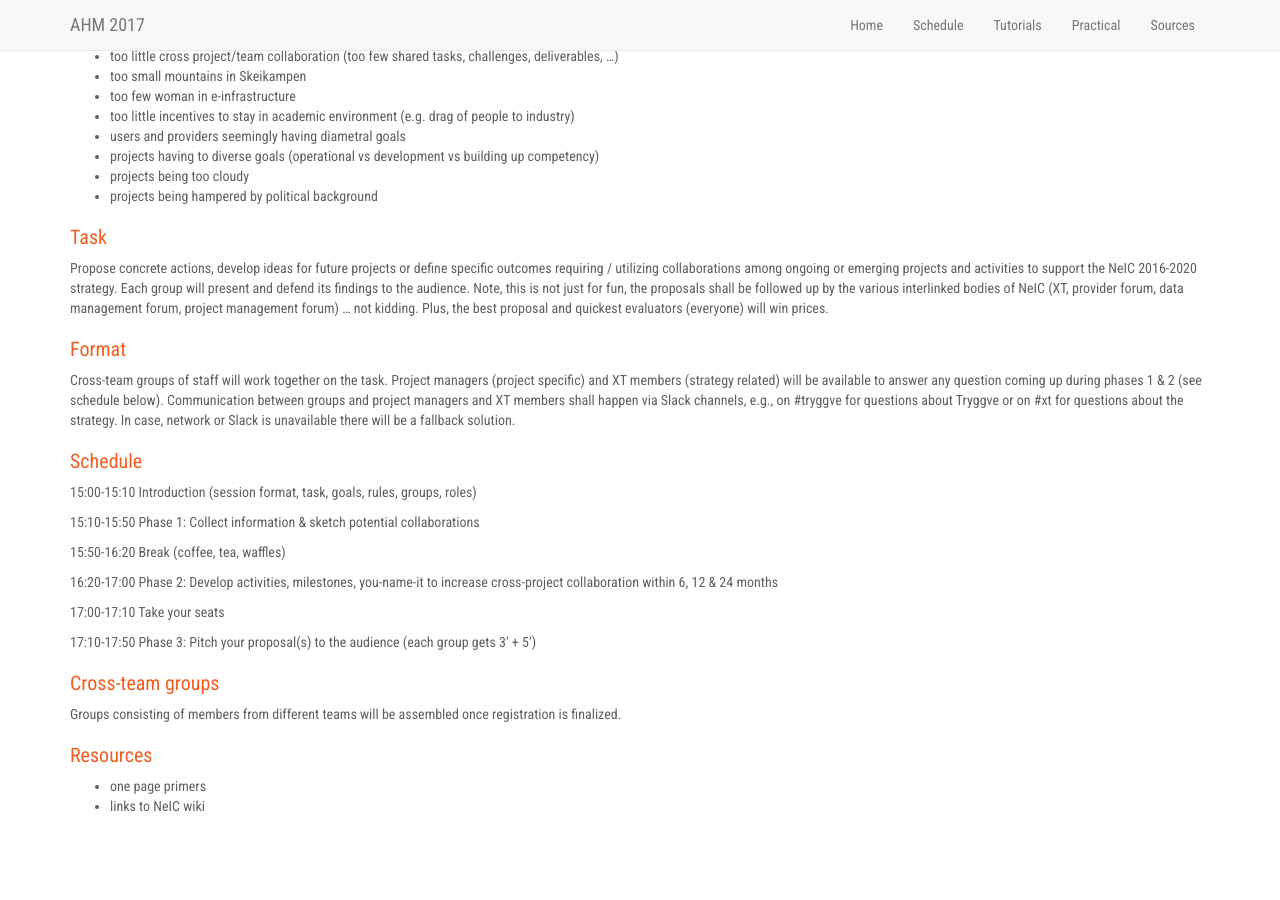
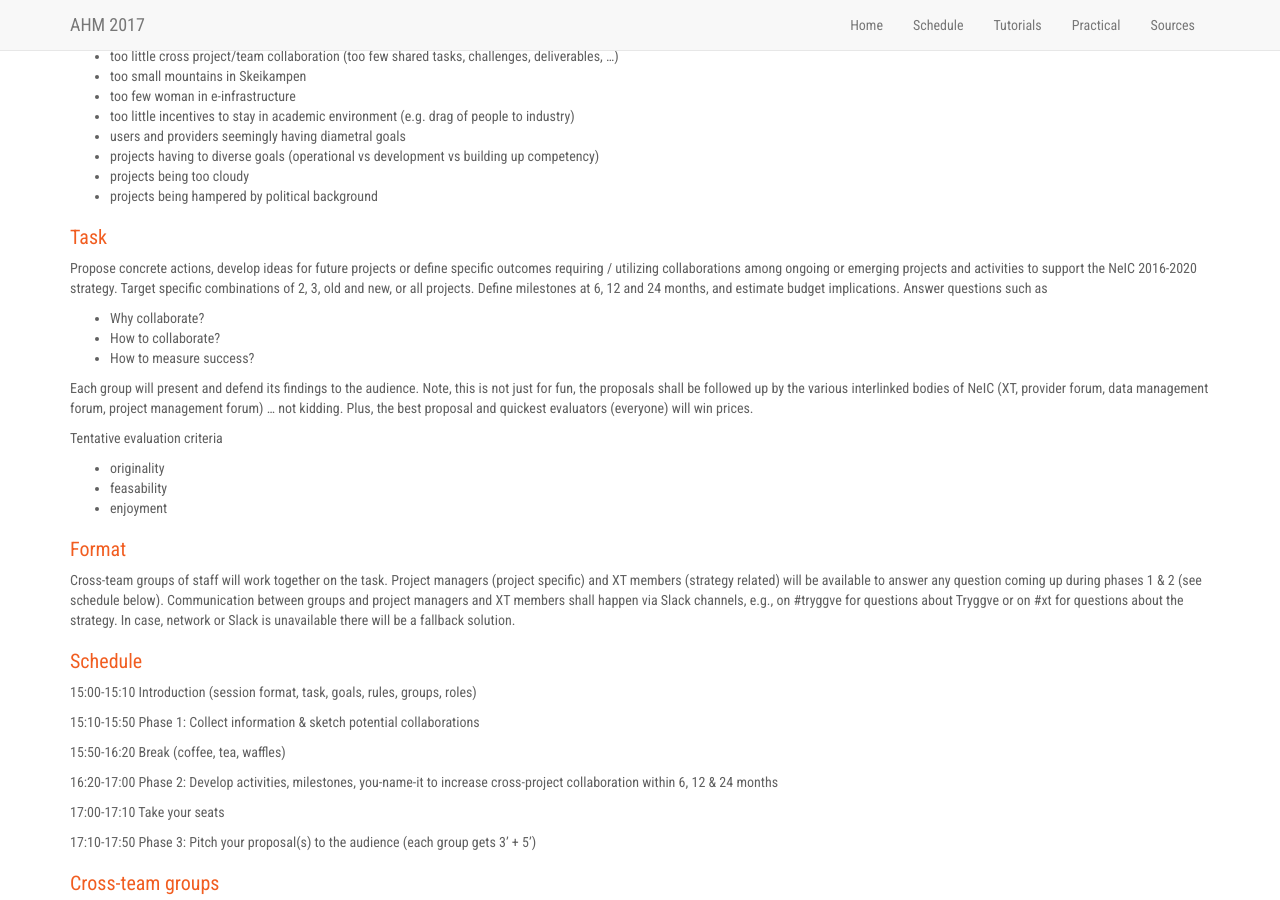
Before and after one commit to neicnordic/ahm17.neic.nordforsk.org, a Jekyll site: the page built from crossteam.md, in a window 1280 px wide and 900 px high, scrolled down 734 px. Built offline with Jekyll 4.4.1, drawn with Linux system fonts in a browser that asks for light colours; nearby versions of some CDN libraries; our own code applies the rules of GitHub Pages for plain Markdown files; before the commit the page ends 1560 px from its top, so only the background shows below that.

Commit message:
Updated task description in cross team page.

```diff
--- a/crossteam.md
+++ b/crossteam.md
@@ -64,12 +64,26 @@ the NeIC director:
 Propose concrete actions, develop ideas for future projects or define
 specific outcomes requiring / utilizing collaborations among ongoing
 or emerging projects and activities to support the NeIC 2016-2020
-strategy. Each group will present and defend its findings to the
+strategy. Target specific combinations of 2, 3, old and new, or all
+projects. Define milestones at 6, 12 and 24 months, and estimate budget
+implications. Answer questions such as
+
+- Why collaborate?
+- How to collaborate?
+- How to measure success?
+
+Each group will present and defend its findings to the
 audience. Note, this is not just for fun, the proposals shall be
 followed up by the various interlinked bodies of NeIC (XT, provider
 forum, data management forum, project management forum) ... not
 kidding. Plus, the best proposal and quickest evaluators (everyone)
 will win prices.
+
+Tentative evaluation criteria
+
+- originality
+- feasability
+- enjoyment
 
 ### Format
 
```
